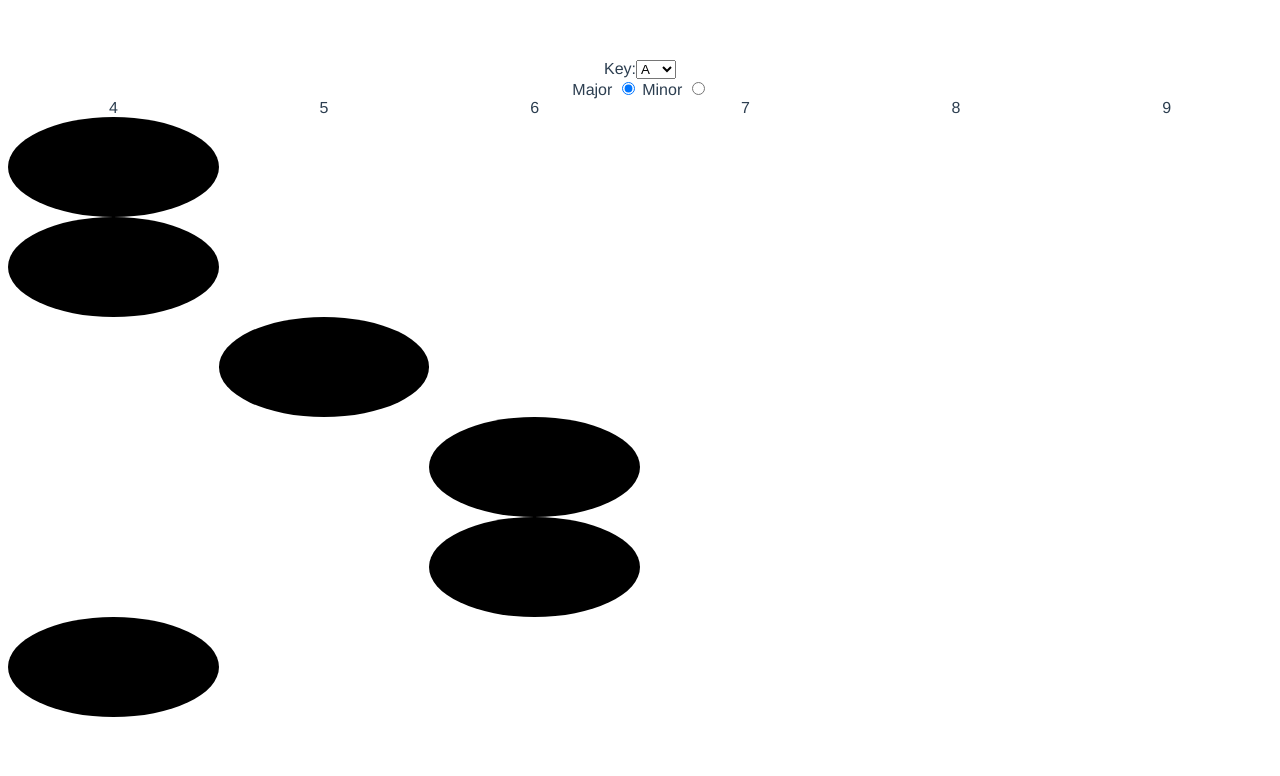
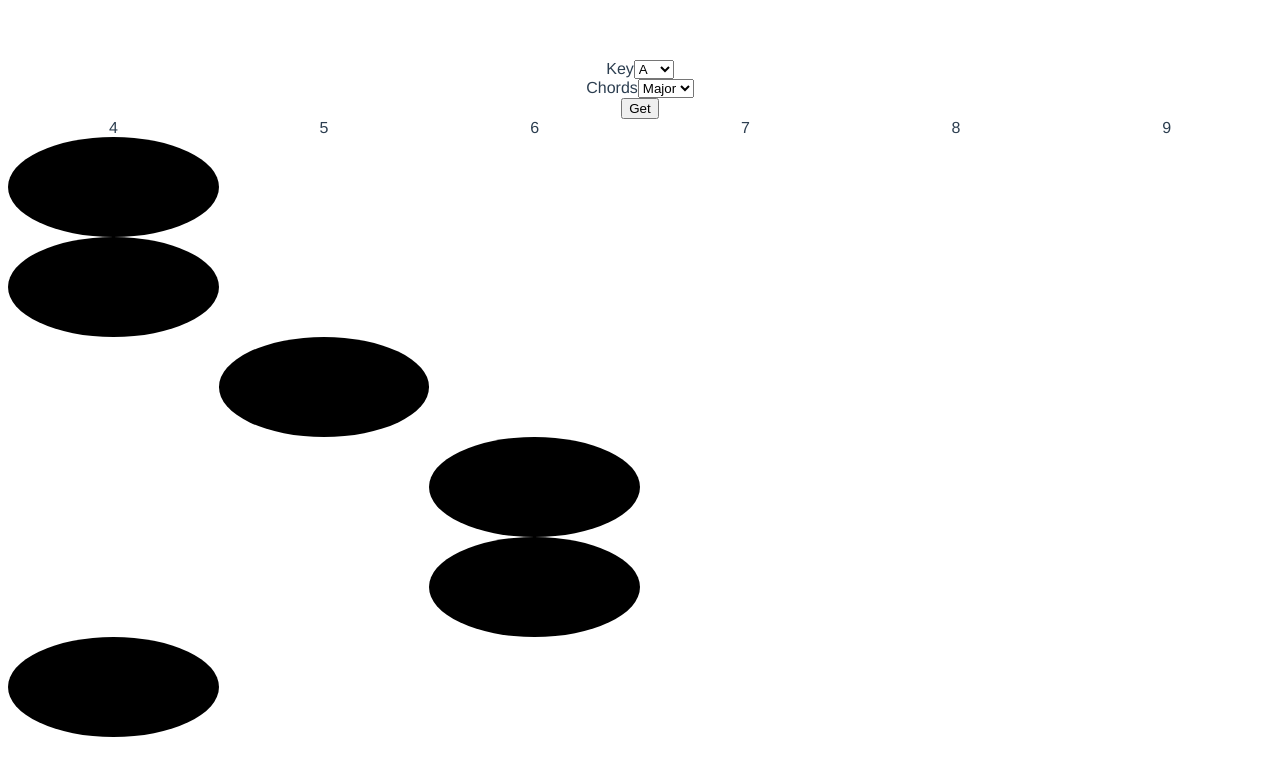
Before and after one commit to jkim176/guitar-chord-helper, a Vue app: page / in a window 1280 px wide. Shown: the top 776 px of the page. Built offline with nearby package versions, Linux system fonts and the light colour scheme.

Commit message:
"get" button to combine chord key and type

```diff
--- a/src/components/ChordDisplay.vue
+++ b/src/components/ChordDisplay.vue
@@ -278,8 +278,8 @@ export default {
     }
   },
   mounted() {
-    this.$root.$on('change-major-minor', selectedMajorMinor => {
-        if(selectedMajorMinor == "major") {
+    this.$root.$on('send-chord-to-display', chordKeyObject => {
+      if(chordKeyObject.chordType == "Major") {
         for(let i = 0; i < this.firstString.length; i++) {
           this.firstString[i].marker = this.major.firstString[i];
           this.secondString[i].marker = this.major.secondString[i];
@@ -288,7 +288,7 @@ export default {
           this.fifthString[i].marker = this.major.fifthString[i];
           this.sixthString[i].marker = this.major.sixthString[i];
         }
-        } else if(selectedMajorMinor == "minor") {
+      } else if(chordKeyObject.chordType == "Minor") {
         for(let i = 0; i < this.firstString.length; i++) {
           this.firstString[i].marker = this.minor.firstString[i];
           this.secondString[i].marker = this.minor.secondString[i];
@@ -298,11 +298,9 @@ export default {
           this.sixthString[i].marker = this.minor.sixthString[i];
         }
       }
-    });
-    this.$root.$on('change-musical-key', selectedMusicalKey => {
-        // TODO: check for chord embellishments
+      // TODO: frets based on variations
       let startingFret;
-        switch(selectedMusicalKey) {
+      switch(chordKeyObject.musicalKey) {
           case "F":
             startingFret = 0;
             break;
--- a/src/components/Picker.vue
+++ b/src/components/Picker.vue
@@ -2,10 +2,9 @@
   <div class="picker">
 
     <div>
-      <label for="musicalKey">Key:</label>
+      <label for="musicalKey">Key</label>
       <select id="musicalKey"
               v-model="musicalKey"
-              @change="changeMusicalKey"
               >
         <option>A</option>
         <option>A#</option>
@@ -23,25 +22,20 @@
     </div>
 
     <div>
-      <label>
-        Major
-        <input type="radio"
-               value="major"
-               v-model="majorMinor"
-               @change="changeMajorMinor"
-               />
-      </label>
-
-      <label>
-        Minor
-        <input type="radio"
-               value="minor"
-               v-model="majorMinor"
-               @change="changeMajorMinor"
-               />
-      </label>
+      <label for="chordType">Chords</label>
+      <select id="chordType"
+              v-model="chordType"
+              >
+        <option>Major</option>
+        <option>Minor</option>
+      </select>
     </div>
 
+    <button id="getChordButton"
+            @click="sendChordToDisplay"
+            >
+            Get
+    </button>
   </div>
 </template>
 
@@ -51,18 +45,19 @@ export default {
   data() {
     return {
       musicalKey: "A",
-      majorMinor: "major"
+      chordType: "Major"
     }
   },
   methods: {
-    changeMajorMinor() {
-      let selectedMajorMinor = this.majorMinor;
-      this.$root.$emit('change-major-minor', selectedMajorMinor);
+    sendChordToDisplay() {
+      let selectedChordType = this.chordType;
+      let selectedMusicalKey = this.musicalKey;
+      let chordKeyObject = {
+        chordType: selectedChordType,
+        musicalKey: selectedMusicalKey
+      };
+      this.$root.$emit('send-chord-to-display', chordKeyObject);
     },
-    changeMusicalKey() {
-      let selectedMusicalKey = this.musicalKey;
-      this.$root.$emit('change-musical-key', selectedMusicalKey);
-    }
   }
 }
 </script>
```
Lines whose indentation alone changed are shown as unchanged.
